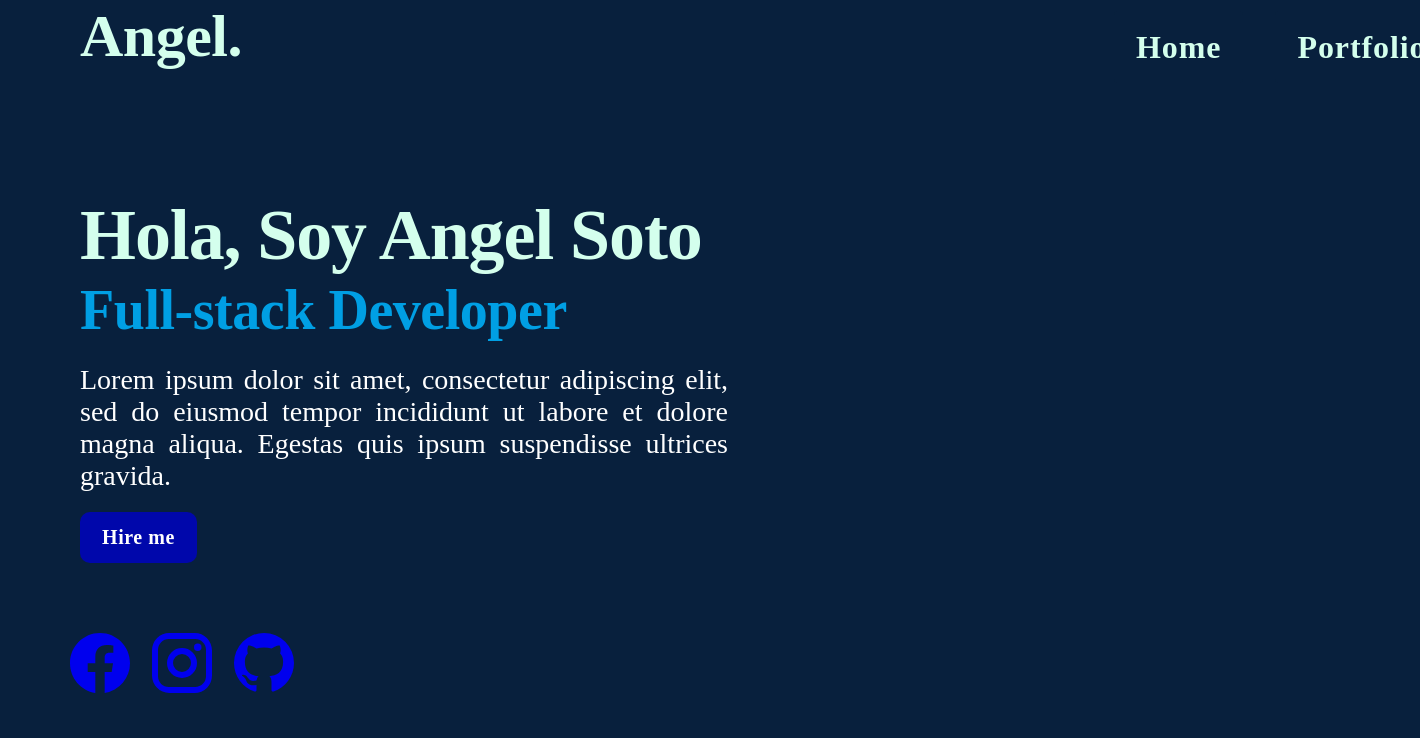
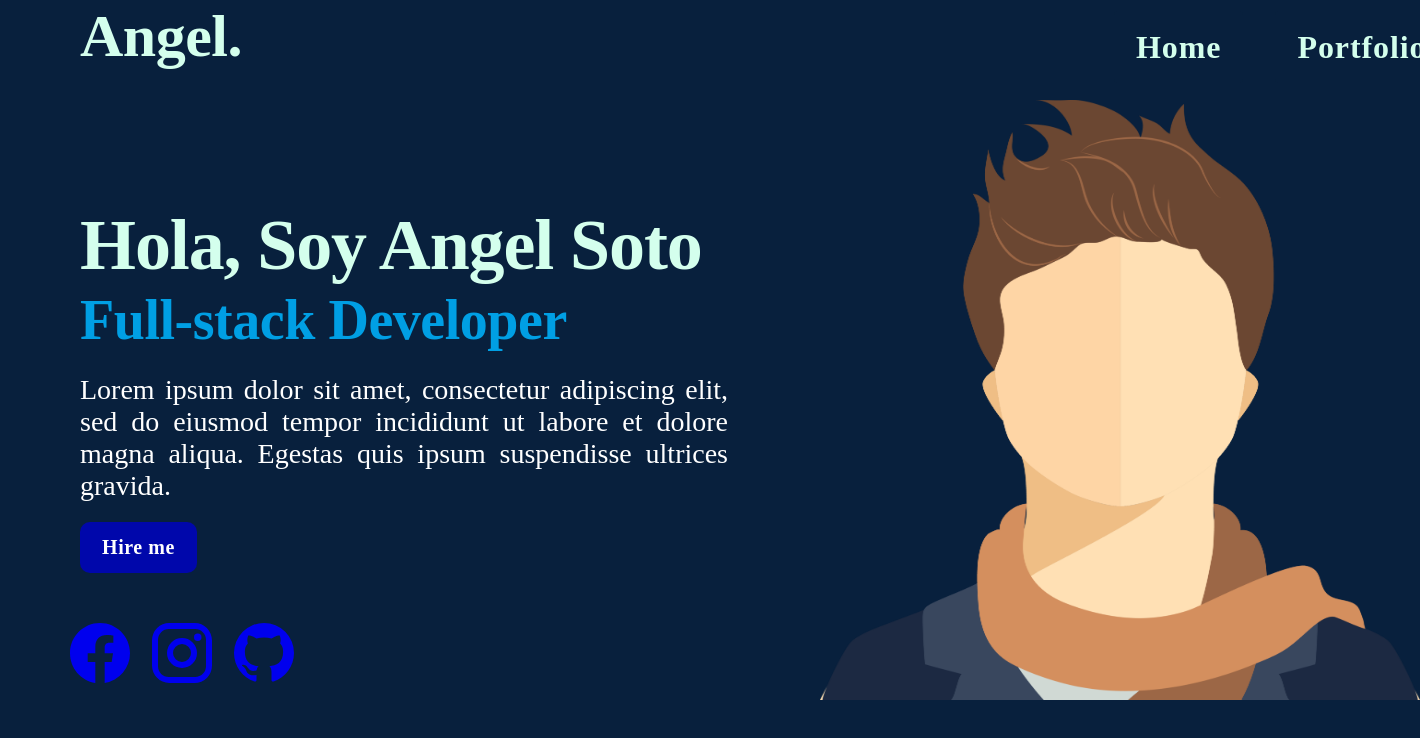
Before and after one commit to Gremoryu/Test, a React (Create React App) app in the folder cv_web/: page / in a window 1280 px wide. Shown: the top 738 px of the page, 1420 px wide, since content can reach past the window. Built offline with nearby package versions, Linux system fonts and the light colour scheme; a web font is replaced by a local one.

Commit message:
arreglo de la img

```diff
--- a/cv_web/public/index.html
+++ b/cv_web/public/index.html
@@ -3,7 +3,7 @@
 
 <head>
   <meta charset="utf-8" />
-  <link rel="icon" href="%PUBLIC_URL%/home.ico" />
+  <link rel="icon" href="%PUBLIC_URL%/home.ico.png" />
   <link rel="preconnect" href="https://fonts.googleapis.com">
   <link rel="preconnect" href="https://fonts.gstatic.com" crossorigin>
   <link href="https://fonts.googleapis.com/css2?family=Inria+Sans:wght@400;700&display=swap" rel="stylesheet">
--- a/cv_web/src/components/atomos/css/bg-img.css
+++ /dev/null
@@ -1,4 +0,0 @@
-.bg-img.img {
-    width: 200vh;
-    height: 50vh;
-}
--- a/cv_web/src/components/moleculas/Cardhome.jsx
+++ b/cv_web/src/components/moleculas/Cardhome.jsx
@@ -15,6 +15,7 @@ export default function Cardhome() {
       >
         <Card
           sx={{
+            marginTop:'0vh',
             maxWidth: "85vh",
             maxHeight: "60vh",
             background: "transparent",
@@ -61,7 +62,6 @@ export default function Cardhome() {
           </CardContent>
         </Card>
         <br />
-        <br />
 
         <Socials />
       </Container>
--- a/cv_web/src/components/organismos/BodyH.jsx
+++ b/cv_web/src/components/organismos/BodyH.jsx
@@ -1,13 +1,14 @@
 import React from "react";
 import Nav from "../moleculas/Nav";
 import Cardhome from "../moleculas/Cardhome";
-import '../css/body.css'
+import "../css/body.css";
 
 export default function Body() {
   return (
     <div>
       <Nav />
       <Cardhome />
+
     </div>
   );
 }
--- a/cv_web/src/components/templates/Htemplate.jsx
+++ b/cv_web/src/components/templates/Htemplate.jsx
@@ -1,10 +1,13 @@
 import React from "react";
 import Body from "../organismos/BodyH";
+import bgimg from "./profile.png";
+import './img.css'
 
 export default function Htemplate() {
   return (
     <div className="App">
       <Body />
+      <img className="img" src={bgimg} alt="profile" />
     </div>
   );
 }
--- /dev/null
+++ b/cv_web/src/components/templates/img.css
@@ -0,0 +1,7 @@
+.img {
+    position: absolute;
+    left: 90vh;
+    transform: scale(0.75);
+    width: 100vh;
+    height: 100vh;
+}
```
Also changed, not shown: cv_web/src/components/atomos/photo.jsx (deleted, +0 -9 lines), cv_web/src/components/templates/profile.png (added).
